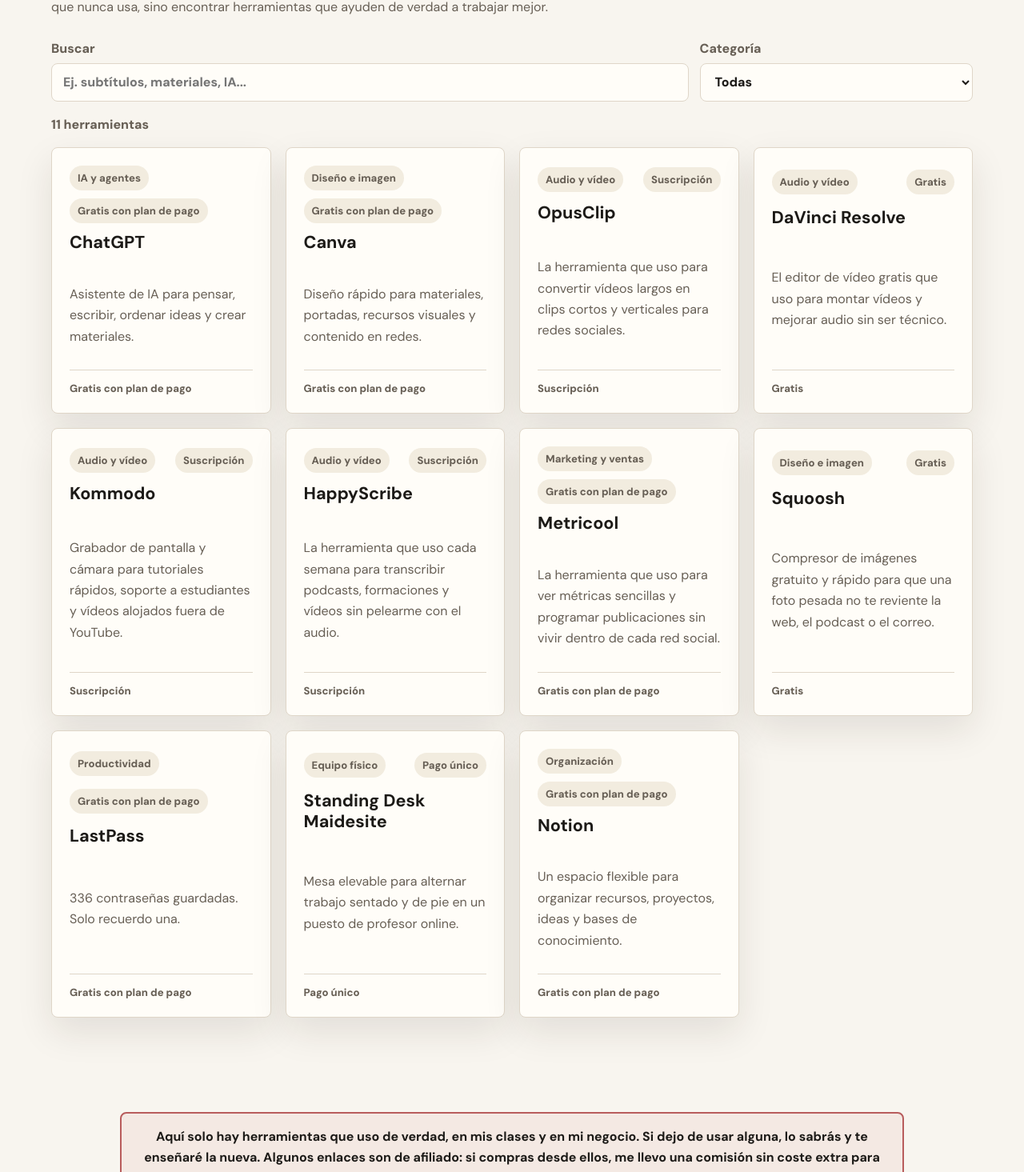
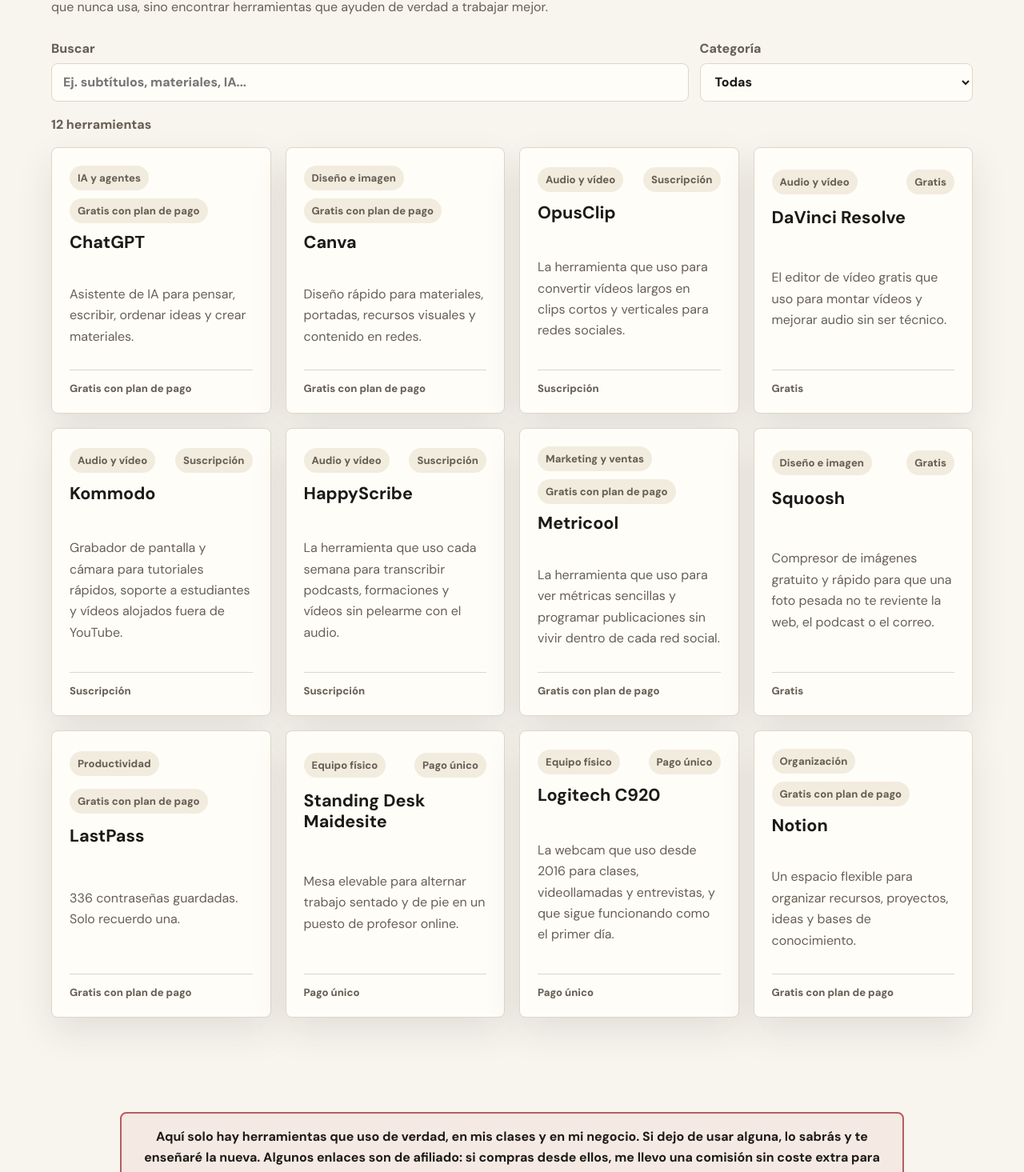
Before and after one commit to boreas77/laborjatorio, a Next.js app: page /herramientas in a window 1280 px wide. Shown: the part 403-1868 px from the top of the page at 80% size. Built offline with nearby package versions, Linux system fonts and the light colour scheme.

Commit message:
Publica ficha Logitech C920

```diff
--- a/src/data/tools.ts
+++ b/src/data/tools.ts
@@ -1022,6 +1022,113 @@ export const tools: Tool[] = [
       "Si te interesa montar un puesto de trabajo más cómodo para enseñar, grabar y crear contenido, en borjaprofe.com voy contando estas decisiones sin convertirlas en postureo de escritorio."
   },
   {
+    name: "Logitech C920",
+    slug: "logitech-c920",
+    title: "Logitech C920: la webcam que llevo más de 10 años usando (y sigue viva)",
+    metaDescription:
+      "Llevo más de diez años dando clases con la misma Logitech C920. Te cuento por qué sigo con ella, qué problemas me ha dado, su calidad real y cuándo tiene sentido comprarla.",
+    keywords: [
+      "Logitech C920",
+      "webcam para clases online",
+      "webcam para profesores",
+      "mejor webcam duradera",
+      "webcam 1080p",
+      "cámara para dar clase online"
+    ],
+    tagline:
+      "La webcam que uso desde 2016 para clases, videollamadas y entrevistas, y que sigue funcionando como el primer día.",
+    category: "Equipo físico",
+    subcategories: ["vídeo", "comunicación", "formación", "contenido", "webcam", "clases online"],
+    pricing: "pago-unico",
+    officialUrl: "https://www.logitech.com/es-es/shop/p/c920-pro-hd-webcam.960-001055",
+    affiliateUrl: "https://amzn.to/4e2eGd0",
+    hasAffiliate: true,
+    myUseCase:
+      "La uso desde 2016 como cámara principal para clases online, videollamadas y entrevistas. Para entrevistas suelo acompañarla de un micrófono externo.",
+    bestFor: [
+      "Profes online que quieren una webcam fiable para dar clase",
+      "Quien busca calidad suficiente sin gastar una fortuna",
+      "Profes que valoran más la durabilidad que tener la última cámara del mercado",
+      "Quien quiere una webcam USB sencilla para clases, llamadas y entrevistas"
+    ],
+    notFor: [
+      "Quien busca la mejor calidad de imagen posible en 2026",
+      "Quien quiere una cámara 4K o con estética de producción avanzada",
+      "Quien necesita resolver problemas de conexión: una webcam no arregla el ancho de banda",
+      "Quien espera buen audio solo con el micrófono integrado de la cámara"
+    ],
+    pros: [
+      "Me ha durado más de diez años funcionando a diario.",
+      "La calidad 1080p es suficiente para clases, videollamadas y entrevistas.",
+      "Se conecta por USB y no exige complicarse.",
+      "El software de Logitech permite ajustar brillo y otros parámetros.",
+      "Es una compra razonable si priorizas fiabilidad y duración."
+    ],
+    cons: [
+      "Hoy hay webcams con mejor calidad de imagen.",
+      "El conector USB puede acusar el paso de los años.",
+      "A mí me dio una época de desconexiones por desgaste del cable o conector.",
+      "El audio conviene resolverlo con un micrófono externo si vas a grabar o hacer entrevistas."
+    ],
+    alternatives: [],
+    rating: 5,
+    difficulty: "facil",
+    status: "imprescindible",
+    updatedAt: "2026-06-05",
+    intro:
+      "Cuando haya un apocalipsis nuclear van a sobrevivir dos cosas: las cucarachas y mi Logitech. La Logitech C920 es la webcam con la que doy clase desde 2016, y sigue funcionando como el primer día. Más de diez años, miles de clases, viajes interoceánicos e incluso un conejo que le pegó un mordisco al cable... y aquí sigue.",
+    whatItDoes:
+      "La Logitech C920 es una webcam externa USB para clases, videollamadas y entrevistas. Graba y transmite en Full HD 1080p a 30 fps, tiene campo de visión de 78° y corrección automática de iluminación. No es la cámara más moderna del mercado, pero hace su trabajo con una fiabilidad bastante seria.",
+    howIUseIt:
+      "La compré aproximadamente un año después de empezar a dar clases online. Antes daba clase con la cámara del portátil, y me da vergüenza solo de pensarlo. La compré en Nicaragua, para mi bolsillo de entonces fue cara aunque no un disparate, y desde aquel día la uso para todo: clases, videollamadas y entrevistas. Para las entrevistas le sumo un micrófono externo, porque el audio es otra historia.",
+    teacherUseCases: [
+      "Dar clases online con una imagen más limpia que la cámara del portátil.",
+      "Hacer videollamadas profesionales con estudiantes o clientes.",
+      "Grabar entrevistas sencillas acompañándola de un micrófono externo.",
+      "Tener una cámara USB fiable para trabajar durante años.",
+      "Evitar cambiar de webcam cada dos o tres temporadas."
+    ],
+    honestVerdict:
+      "La Logitech C920 no es la webcam que elegirías si buscas la mejor imagen posible en 2026. Pero si quieres una cámara que dé buena calidad para clases y entrevistas, que se enchufe sin drama y que te dure media vida, es difícil discutir con una webcam que lleva más de diez años aguantándome el ritmo. Para profes online, sigue siendo una compra de las que no te arrepientes.",
+    importantNotice:
+      "La imagen borrosa en una videollamada no siempre es culpa de la cámara. Si tu conexión va mal, el ancho de banda puede hacer que te vean peor aunque la webcam sea decente.",
+    metrics: [
+      { label: "Uso desde", value: "2016" },
+      { label: "Resolución", value: "1080p" },
+      { label: "Campo de visión", value: "78°" }
+    ],
+    priceRows: [
+      { label: "Tipo de compra", value: "Pago único" },
+      { label: "Precio actual", value: "Variable según tienda" },
+      { label: "Mi compra", value: "Nicaragua, hace más de 10 años" },
+      { label: "Afiliación", value: "Sí, Amazon" }
+    ],
+    priceNote:
+      "No recuerdo el precio exacto al que la compré. Para mi bolsillo de entonces, en Nicaragua, fue una compra cara, aunque no exagerada. Hoy suele moverse en una franja razonable para una webcam Full HD, pero conviene comprobar el precio actual antes de comprar.",
+    faqs: [
+      {
+        question: "¿La Logitech C920 sigue mereciendo la pena?",
+        answer:
+          "Sí, si buscas una webcam fiable, duradera y suficiente para clases online. No es la opción más moderna, pero mi experiencia con ella ha sido excelente."
+      },
+      {
+        question: "¿La C920 tiene la mejor imagen del mercado?",
+        answer:
+          "No. Hoy hay webcams con mejor imagen. La razón por la que la recomiendo no es ser la más moderna, sino la durabilidad y la calidad suficiente para trabajar."
+      },
+      {
+        question: "¿Sirve para entrevistas?",
+        answer:
+          "Sí. Yo la uso para entrevistas, pero suelo añadir un micrófono externo porque el audio no debería depender de la webcam."
+      },
+      {
+        question: "¿Qué problema técnico me ha dado?",
+        answer:
+          "Durante una época se desconectaba sola por desgaste del conector USB. Lo resolví dejando el cable lo más quieto posible y no he tenido que reemplazarla."
+      }
+    ]
+  },
+  {
     name: "Notion",
     slug: "notion",
     tagline: "Un espacio flexible para organizar recursos, proyectos, ideas y bases de conocimiento.",
```
Also changed, not shown: 1 other file (tests, documents, lock files or other folders).
